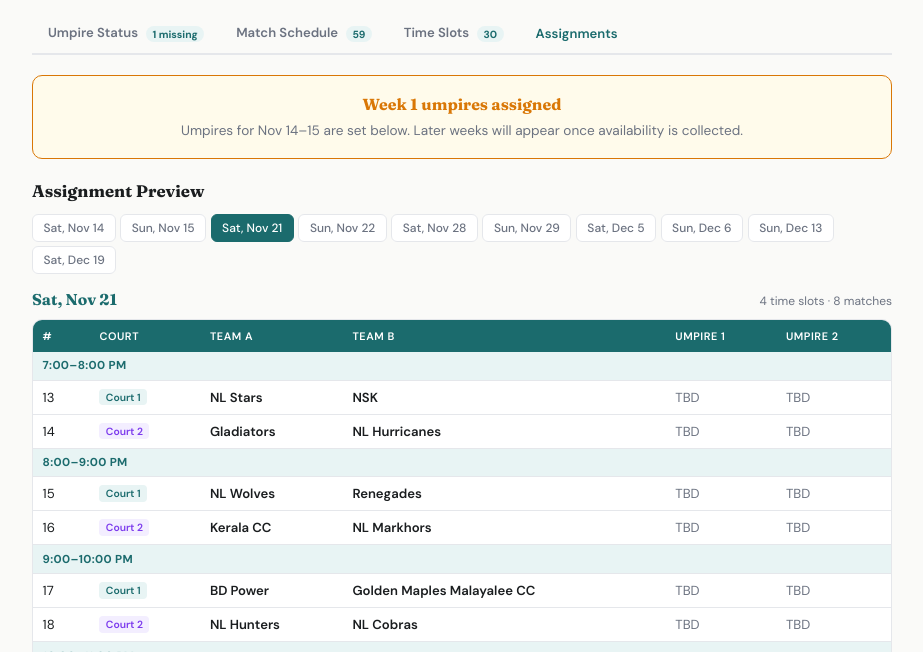
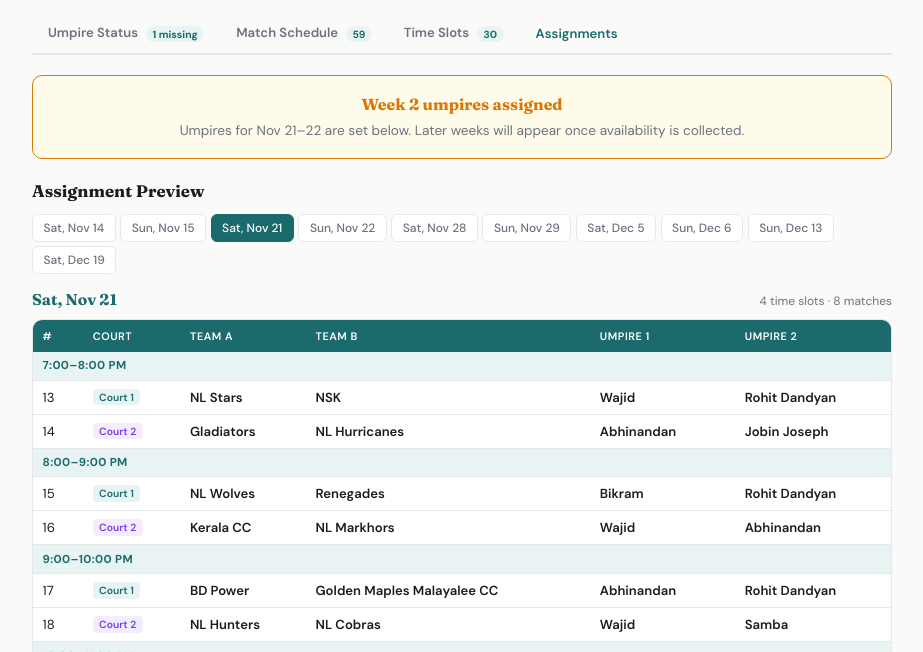
Before and after one commit to SsrVejendla/cricket-nl-dashboard, a plain HTML site: page index.html in a window 1280 px wide. Both pictures are taken after a click on the tab "Assignments". Shown: the part 148-800 px from the top of the page, without its empty margins (178-1101 px from the left). Drawn offline with Linux system fonts and the light colour scheme.

Commit message:
Add Week 2 (Nov 21-22) umpire assignments
Show the organizer's Week 2 umpires on the Assignments tab and update
the banner to Week 2. Matches 20 and 24 have one umpire so far.

Co-Authored-By: Claude Opus 5.5 <noreply@anthropic.com>
Claude-Session: https://claude.ai/code/session_0128WYNe9b5Y3Fq5ggbCgKTu

```diff
--- a/index.html
+++ b/index.html
@@ -557,8 +557,8 @@
 <div id="tab-assignments" class="tab-panel">
 
 <div class="pending-notice">
-  <h3>Week 1 umpires assigned</h3>
-  <p>Umpires for Nov 14&ndash;15 are set below. Later weeks will appear once availability is collected.</p>
+  <h3>Week 2 umpires assigned</h3>
+  <p>Umpires for Nov 21&ndash;22 are set below. Later weeks will appear once availability is collected.</p>
 </div>
 
 <h2 class="section-title">Assignment Preview</h2>
@@ -716,6 +716,20 @@ const assignments = {
   10: ['Sintesh', 'Wajid'],
   11: ['Mothee', 'Samba'],
   12: ['Abhinandan', 'Rohit Dandyan'],
+  // Week 2 — Sat, Nov 21
+  13: ['Wajid', 'Rohit Dandyan'],
+  14: ['Abhinandan', 'Jobin Joseph'],
+  15: ['Bikram', 'Rohit Dandyan'],
+  16: ['Wajid', 'Abhinandan'],
+  17: ['Abhinandan', 'Rohit Dandyan'],
+  18: ['Wajid', 'Samba'],
+  19: ['Jobin Joseph', 'Samba'],
+  20: ['Mothee', ''],
+  // Week 2 — Sun, Nov 22
+  21: ['Mothee', 'Jobin Joseph'],
+  22: ['Wajid', 'Samba'],
+  23: ['Wajid', 'Irtiza Dar'],
+  24: ['Jobin Joseph', ''],
 };
 
 function umpireCell(name) {
```
